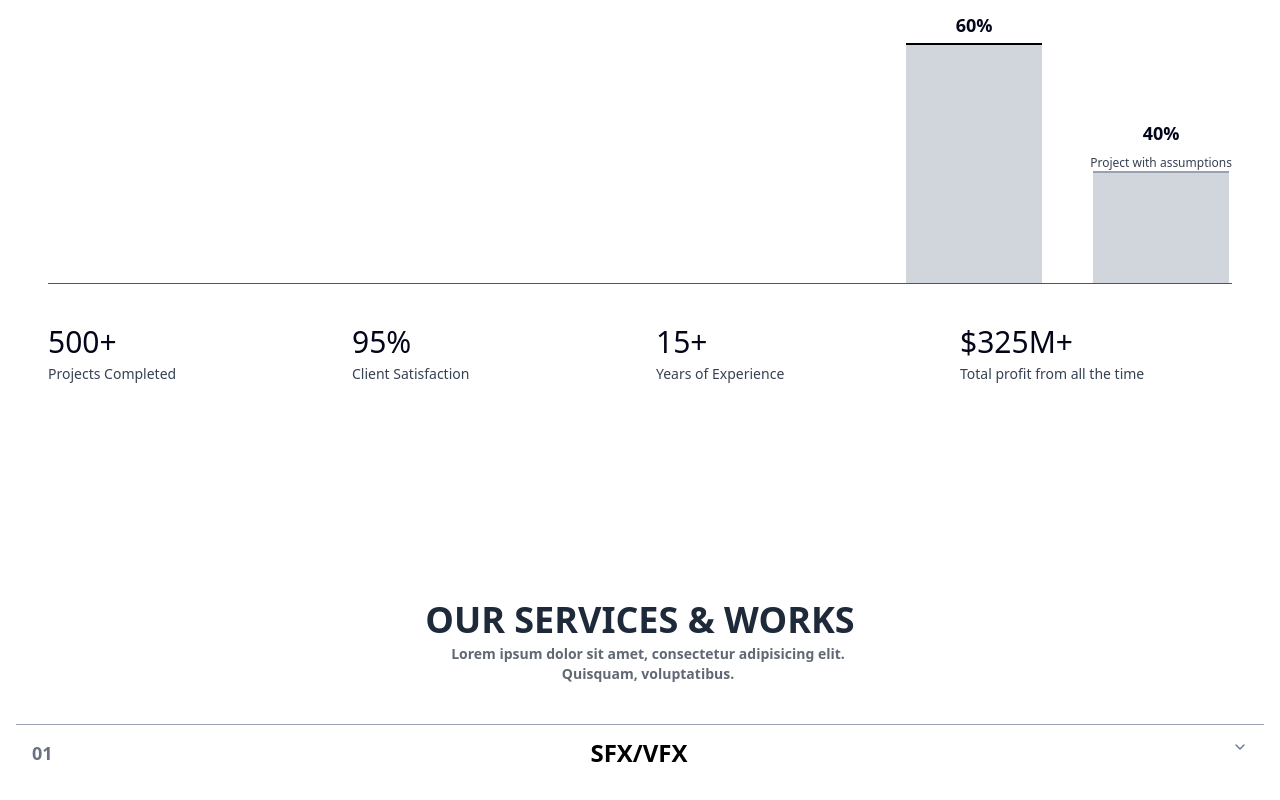
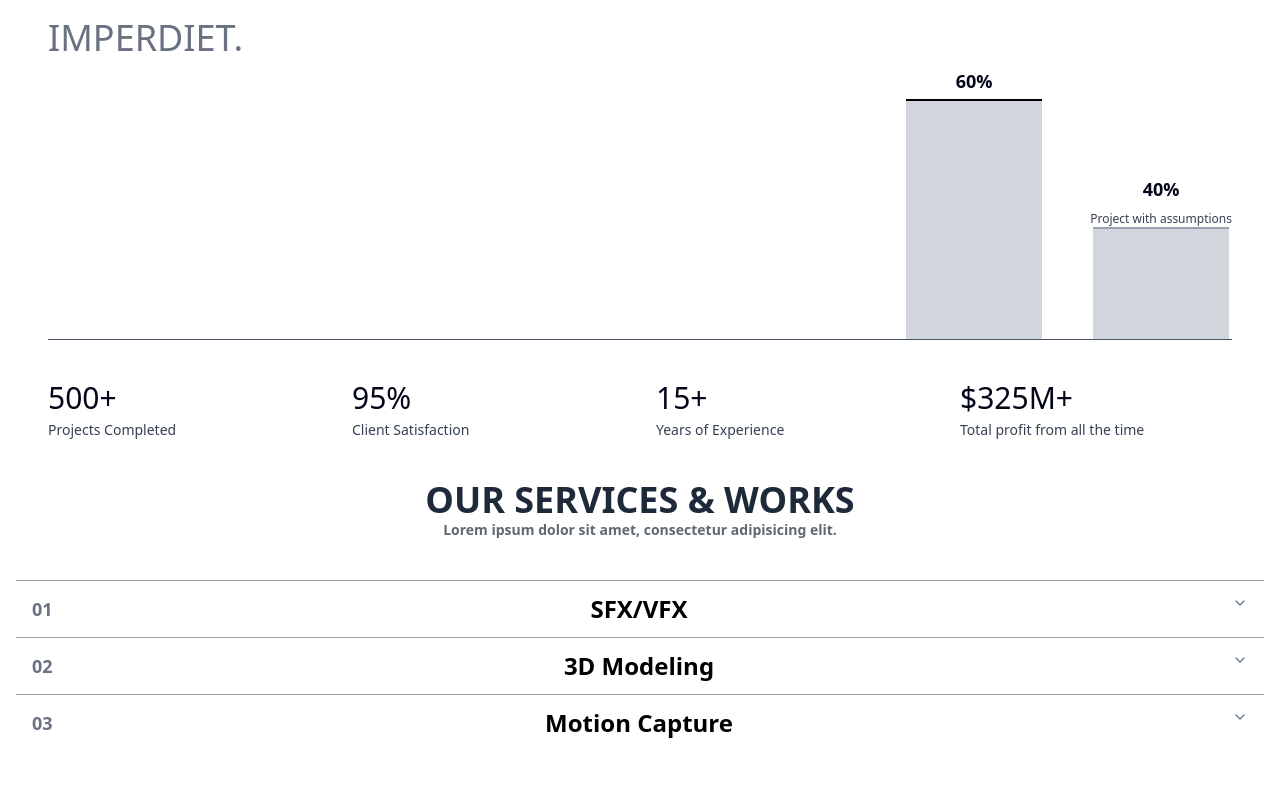
Before and after one commit to BhaskarSamanta/Jyotindra-sAgency, a React (Vite) app: page / in a window 1280 px wide. Shown: the part 1062-1862 px from the top of the page. After the commit the page ends 1813 px from the top, so only its background shows below. Built offline with nearby package versions, Linux system fonts and the light colour scheme.

Commit message:
feat: Enhance ServiceAccordion and ServiceSlider components with dynamic data and improved layout

```diff
--- a/src/App.jsx
+++ b/src/App.jsx
@@ -2,38 +2,104 @@ import "./App.css"
 import Navbar from "./Components/Navbar"
 import HeroSection from "./Components/HeroSection"
 import StatsSection from "./Components/Stats-section"
-// import { Button } from "./Components/ui/button"
 import ServiceAccordition from "./Components/ServiceAccordition"
+
 function App() {
+  const accordionsData = [
+    {
+      number: "01",
+      heading: "SFX/VFX",
+      subtext: "ultricies nec, pellentesque eu, pretium quis, sem.",
+      cards: [
+        {
+          image: "/images/sfx1.jpg",
+          title: "SFX Project 1",
+          description: "Description for SFX Project 1.",
+          tags: ["SFX", "VFX"],
+        },
+        {
+          image: "/images/sfx2.jpg",
+          title: "SFX Project 2",
+          description: "Description for SFX Project 2.",
+          tags: ["Special Effects", "Animation"],
+        },
+      ],
+    },
+    {
+      number: "02",
+      heading: "3D Modeling",
+      subtext: "Lorem ipsum dolor sit amet, consectetur adipiscing elit.",
+      cards: [
+        {
+          image: "/images/3d1.jpg",
+          title: "3D Model 1",
+          description: "Description for 3D Model 1.",
+          tags: ["3D", "Modeling"],
+        },
+        {
+          image: "/images/3d2.jpg",
+          title: "3D Model 2",
+          description: "Description for 3D Model 2.",
+          tags: ["Rendering", "Design"],
+        },
+        {
+          image: "/images/3d2.jpg",
+          title: "3D Model 2",
+          description: "Description for 3D Model 2.",
+          tags: ["Rendering", "Design"],
+        },
+        {
+          image: "/images/3d2.jpg",
+          title: "3D Model 2",
+          description: "Description for 3D Model 2.",
+          tags: ["Rendering", "Design"],
+        },
+      ],
+    },
+    {
+      number: "03",
+      heading: "Motion Capture",
+      subtext: "Praesent libero. Sed cursus ante dapibus diam.",
+      cards: [
+        {
+          image: "/images/motion1.jpg",
+          title: "Motion Capture 1",
+          description: "Description for Motion Capture 1.",
+          tags: ["Motion", "Capture"],
+        },
+        {
+          image: "/images/motion2.jpg",
+          title: "Motion Capture 2",
+          description: "Description for Motion Capture 2.",
+          tags: ["Performance", "Animation"],
+        },
+      ],
+    },
+  ]
+
   return (
     <>
-      {/* Hero Section with Black Background */}
-      <div className="h-screen bg-black flex flex-col">
-        <Navbar />
-        <HeroSection />
+      <Navbar />
+      <HeroSection />
+      <StatsSection />
+
+      <div className="flex flex-col items-center w-full pl-4 pr-4 mt-10">
+        <p className="text-4xl font-semibold text-gray-800">OUR SERVICES & WORKS</p>
+        <p className="text-sm text-center font-semibold text-gray-800 opacity-70 mb-10">
+          Lorem ipsum dolor sit amet, consectetur adipisicing elit.
+        </p>
+
+        {accordionsData.map((accordion, index) => (
+          <ServiceAccordition
+            key={index}
+            number={accordion.number}
+            heading={accordion.heading}
+            subtext={accordion.subtext}
+            cards={accordion.cards}
+          />
+        ))}
       </div>
 
-      {/* Stats Section */}
-      <StatsSection />
-      {/* services Section */}
-      <div className="flex justify-center mt-44">
-      <div className="flex flex-col items-center w-full pl-4 pr-4">
-
-        <p className="text-4xl font-semibold text-gray-800 mt-10">
-          OUR SERVICES & WORKS
-        </p>
-
-        <p className="text-sm text-center font-semibold text-gray-800 mt-1 ml-4 opacity-70 mb-10">
-          Lorem ipsum dolor sit amet, consectetur adipisicing elit. <br/> Quisquam, voluptatibus.
-        </p>
-        <ServiceAccordition />
-      </div>
-      <div>
-      </div>
-      </div>
-
-      {/* Main Content */}
-      <div className="min-h-screen"></div>
     </>
   )
 }
--- a/src/Components/ServiceAccordition.jsx
+++ b/src/Components/ServiceAccordition.jsx
@@ -1,59 +1,3 @@
-// import {
-//     Accordion,
-//     AccordionContent,
-//     AccordionItem,
-//     AccordionTrigger,
-//   } from "@/components/ui/accordion"
-//   import { useState } from "react"
-//   import ServiceSlider from "./ServiceSlider"
-
-//   export default function ServiceAccordition() {
-//     const [open, setOpen] = useState(false)
-
-//     return (
-//       <Accordion
-//         type="single"
-//         collapsible
-//         className="w-full"
-//         onValueChange={(val) => setOpen(val === "item-1")}
-//       >
-//         <AccordionItem value="item-1" className="accordion-animation max-h-[200px] w-full">
-//           <AccordionTrigger className="border-t border-gray-400 rounded-none px-4 py-3">
-//             <div className="w-full flex items-center gap-4">
-//               {/* Numbering */}
-//               <div className="text-lg font-bold text-gray-500 min-w-[30px]">01</div>
-
-//               {/* Heading + Content Wrapper */}
-//               <div
-//                 className={`flex-1 flex transition-all duration-500 ease-in-out ${
-//                   open ? "justify-center items-center gap-6" : "justify-center"
-//                 }`}
-//               >
-//                 {/* Heading */}
-//                 <span className="text-2xl font-semibold text-black whitespace-nowrap transition-all duration-500 ease-in-out">
-//                   SFX/VFX
-//                 </span>
-
-//                 {/* Inline Content when opened */}
-//                 {open && (
-//                   <span
-//                     className="text-base text-gray-600 max-w-[400px] opacity-0 translate-y-2 animate-fade-in-up"
-//                   >
-//                     ultricies nec, pellentesque eu, pretium quis, sem. Nulla consequat massa quis enim
-//                   </span>
-
-//                 )}
-//               </div>
-//             </div>
-//           </AccordionTrigger>
-
-//           {/* Hidden because inline content is handled above */}
-//           <AccordionContent className="hidden" />
-//         </AccordionItem>
-//       </Accordion>
-//     )
-//   }
-
 import {
   Accordion,
   AccordionContent,
@@ -63,7 +7,7 @@ import {
 import { useState } from "react"
 import ServiceSlider from "./ServiceSlider"
 
-  export default function ServiceAccordition() {
+export default function ServiceAccordition({ number, heading, subtext, cards }) {
   const [open, setOpen] = useState(false)
 
   return (
@@ -75,10 +19,9 @@ import {
     >
       <AccordionItem value="item-1" className="w-full">
         <AccordionTrigger className="border-t border-gray-400 rounded-none px-4 py-3">
-            {/* 🧠 Wrap the entire thing in flex-row now */}
           <div className="w-full flex items-center gap-4">
             {/* Numbering */}
-              <div className="text-lg font-bold text-gray-500 min-w-[30px]">01</div>
+            <div className="text-lg font-bold text-gray-500 min-w-[30px]">{number}</div>
 
             {/* Heading + Content */}
             <div
@@ -87,27 +30,25 @@ import {
               }`}
             >
               <span className="text-2xl font-semibold text-black whitespace-nowrap">
-                  SFX/VFX
+                {heading}
               </span>
 
               {open && (
                 <span className="text-base text-gray-600 max-w-[400px] text-center animate-fade-in-up">
-                    ultricies nec, pellentesque eu, pretium quis, sem. Nulla consequat massa quis enim
+                  {subtext}
                 </span>
               )}
             </div>
 
-              {/* 👇 This is the default Accordion arrow — move it right */}
-              <div className="ml-auto">
-                {/* Tailwind UI's trigger component includes the chevron automatically */}
-              </div>
+            {/* Accordion arrow */}
+            <div className="ml-auto"></div>
           </div>
         </AccordionTrigger>
 
-          {/* 🎠 Carousel appears when open */}
+        {/* Content appears when open */}
         {open && (
           <div className="w-full px-4 pb-4 animate-fade-in-up">
-              <ServiceSlider />
+            <ServiceSlider cards={cards} />
           </div>
         )}
 
--- a/src/Components/ServiceSlider.jsx
+++ b/src/Components/ServiceSlider.jsx
@@ -1,55 +1,51 @@
-import * as React from "react"
-import { Card, CardContent } from "./ui/card"
-import {
-  Carousel,
-  CarouselContent,
-  CarouselItem,
-  CarouselNext,
-  CarouselPrevious,
-} from "@/components/ui/carousel"
+import { Card, CardContent } from "@/components/ui/card"
+import { Carousel, CarouselContent, CarouselItem, CarouselNext, CarouselPrevious } from "@/components/ui/carousel"
 
-export default function ServiceSlider() {
+export default function ServiceSlider({ cards }) {
   return (
     <div className="w-full overflow-hidden">
       <Carousel className="w-full">
-        <CarouselContent className="-mx-2 flex">
-          {Array.from({ length: 4 }).map((_, index) => (
+        <CarouselContent className="-ml-4">
+          {cards.map((card, index) => (
             <CarouselItem
               key={index}
-              className="basis-1/2 flex-none px-2"
+              className="pl-4 basis-full md:basis-2/3 lg:basis-1/2 xl:basis-1/3"
             >
-              <Card className="flex flex-col rounded-none border-none shadow-none">
-
-                {/* Image - FIXED HEIGHT - NEVER STRETCHES */}
-                <div className="w-full h-48 overflow-hidden">
+              <Card className="flex flex-col border-none shadow-none h-full">
+                {/* Image container */}
+                <div className="relative aspect-[16/9] overflow-hidden">
                   <img
-                    src="/dummy.jpeg"
-                    alt={`Service ${index + 1}`}
-                    className="w-full h-full object-cover size-full "
+                    src={card.image}
+                    alt={card.title}
+                    className="absolute inset-0 w-full h-full object-cover"
                     loading="lazy"
                   />
                 </div>
 
-                {/* Text */}
-                <CardContent className="p-4 flex flex-col gap-2 ">
-                  <h3 className="text-lg font-bold uppercase">TITLE</h3>
-                  <p className="text-sm text-gray-600 leading-snug break-words">
-                    Lorem ipsum dolor sit amet, consectetur adipiscing elit. Duis vitae sapien ut tortor
+                <CardContent className="p-4 flex flex-col gap-2">
+                  <h3 className="text-lg font-bold uppercase break-words">{card.title}</h3>
+                  <p className="text-sm text-gray-600 leading-snug break-words whitespace-normal">
+                    {card.description}
                   </p>
 
                   {/* Tags */}
                   <div className="flex flex-wrap gap-2 mt-2">
-                    <span className="text-xs px-2 py-1 bg-gray-200 rounded-md">Modeling</span>
-                    <span className="text-xs px-2 py-1 bg-gray-200 rounded-md">Motion Capture</span>
+                    {card.tags.map((tag, tagIndex) => (
+                      <span
+                        key={tagIndex}
+                        className="text-xs px-2 py-1 bg-gray-200 rounded-md"
+                      >
+                        {tag}
+                      </span>
+                    ))}
                   </div>
                 </CardContent>
               </Card>
             </CarouselItem>
           ))}
         </CarouselContent>
-
-        <CarouselPrevious />
-        <CarouselNext />
+        <CarouselPrevious className="hidden sm:flex" />
+        <CarouselNext className="hidden sm:flex" />
       </Carousel>
     </div>
   )
```
Lines whose indentation alone changed are shown as unchanged.
